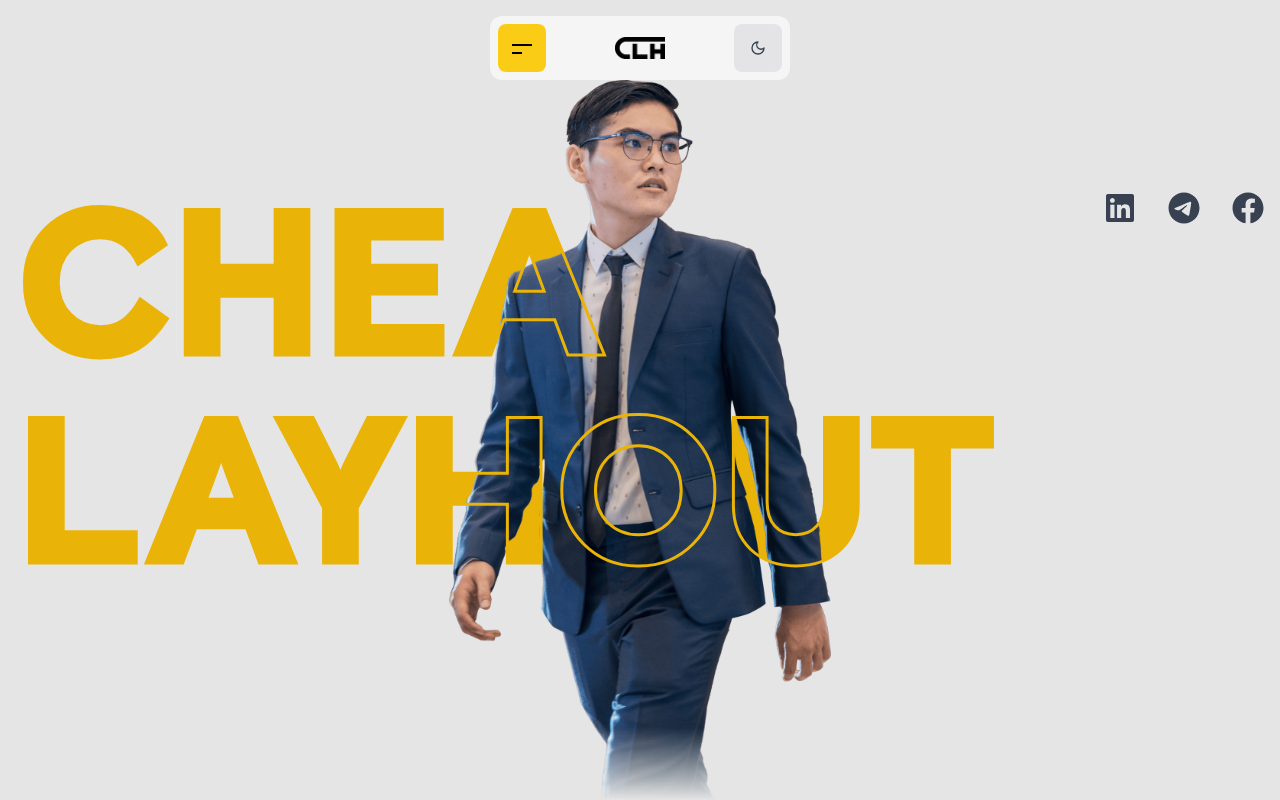
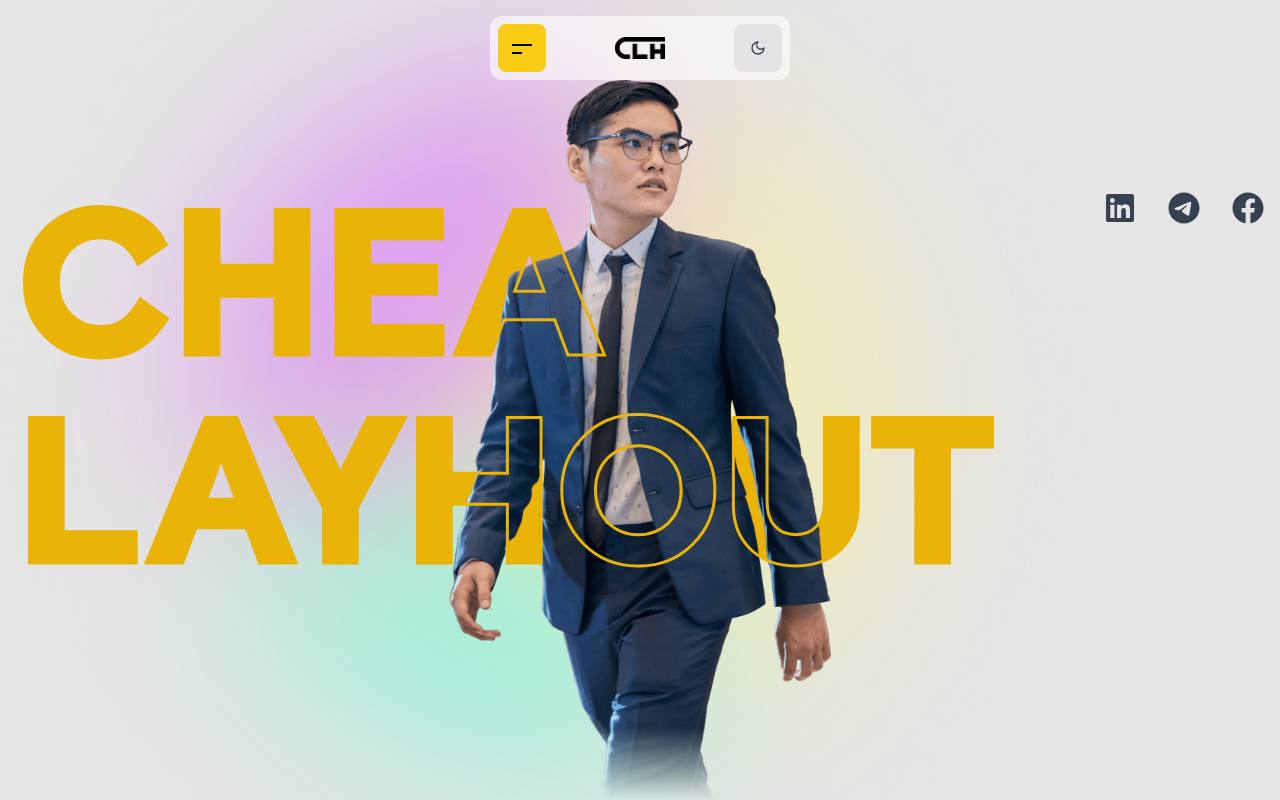
Before and after one commit to Layhout/portfolio, a Next.js app: page / in a window 1280 px wide. Shown: the top 800 px of the page. Built offline with nearby package versions, Linux system fonts and the light colour scheme.

Commit message:
optimize

```diff
--- a/app/layout.tsx
+++ b/app/layout.tsx
@@ -25,7 +25,7 @@ export default function RootLayout({
   return (
     <html lang="en">
       <body className={cn("font-sans antialiased text-gray-700 dark:text-gray-200", basisGrotesqueArabic.variable)}>
-        {/* <IdleBallBG /> */}
+        <IdleBallBG />
         <SmoothScrolling>{children}</SmoothScrolling>
       </body>
     </html>
```
Also changed, not shown: 1 other file (tests, documents, lock files or other folders).
